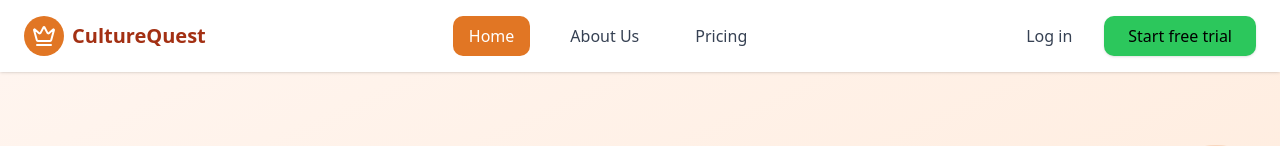
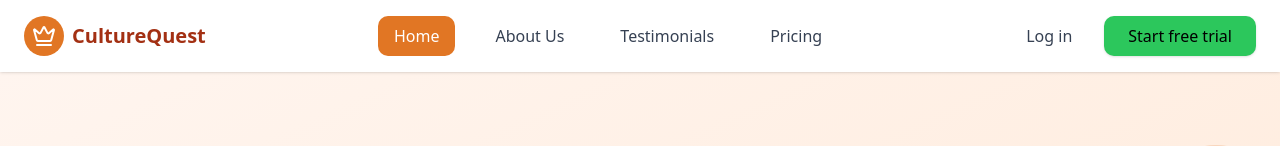
Before and after one commit to GasserAli/Culturequestwebsitedesign, a React (Vite) app: page / in a window 1280 px wide. Shown: the top 146 px of the page. Built offline with nearby package versions, Linux system fonts and the light colour scheme.

Commit message:
added testimonials to landingNavbar buttons

```diff
--- a/src/components/LandingNavigation.tsx
+++ b/src/components/LandingNavigation.tsx
@@ -26,7 +26,7 @@ export function LandingNavigation({ onOpenLoginModal }: LandingNavigationProps)
         const observer = new IntersectionObserver(observerCallback, observerOptions);
 
         // Observe all sections
-        const sections = ['hero', 'about', 'pricing'];
+        const sections = ['hero', 'about', 'testimonials', 'pricing'];
         sections.forEach((sectionId) => {
             const element = document.getElementById(sectionId);
             if (element) {
@@ -89,6 +89,12 @@ export function LandingNavigation({ onOpenLoginModal }: LandingNavigationProps)
                             About Us
                         </button>
                         <button
+                            onClick={() => scrollToSection('testimonials')}
+                            className={getButtonClass('testimonials')}
+                        >
+                            Testimonials
+                        </button>
+                        <button
                             onClick={() => scrollToSection('pricing')}
                             className={getButtonClass('pricing')}
                         >
--- a/src/components/LandingPage.tsx
+++ b/src/components/LandingPage.tsx
@@ -248,7 +248,7 @@ export function LandingPage() {
       </section>
 
       {/* Testimonials */}
-      <section className="py-20 px-6 bg-white">
+      <section id="testimonials" className="py-20 px-6 bg-white">
         <div className="max-w-7xl mx-auto">
           <div className="text-center mb-12">
             <h2 className="mb-4">Loved by Families Worldwide</h2>
```
